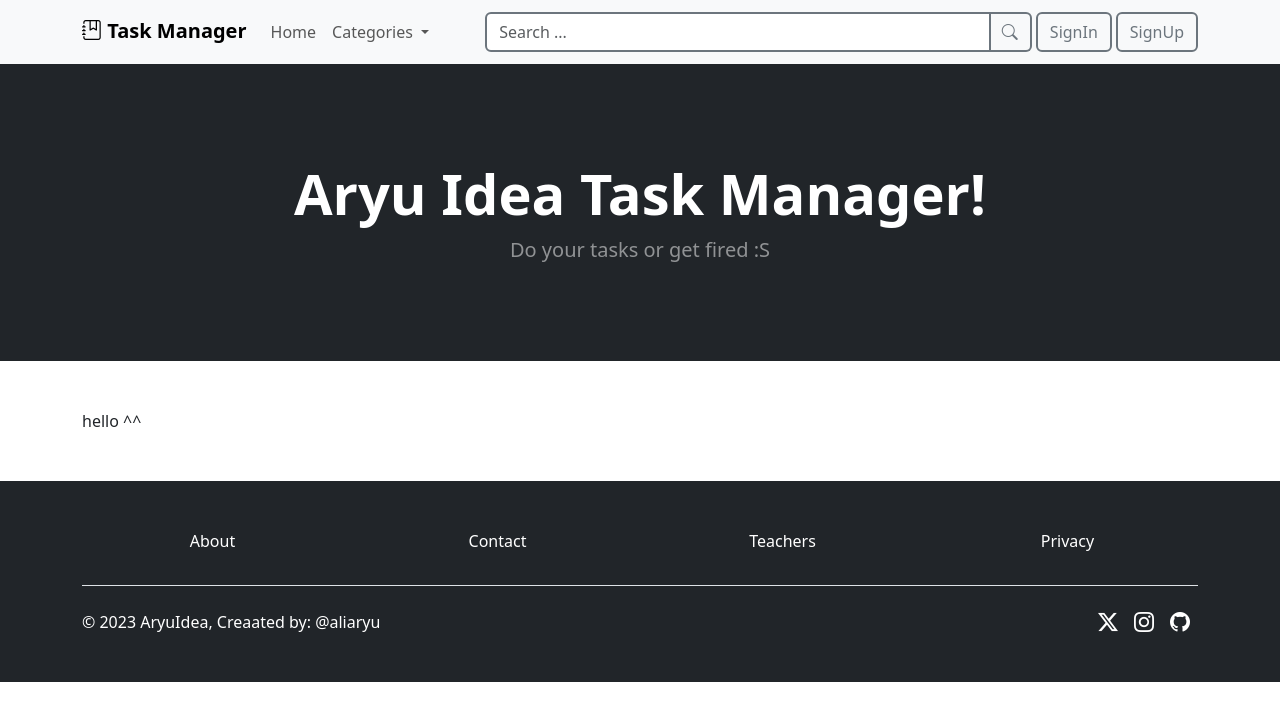
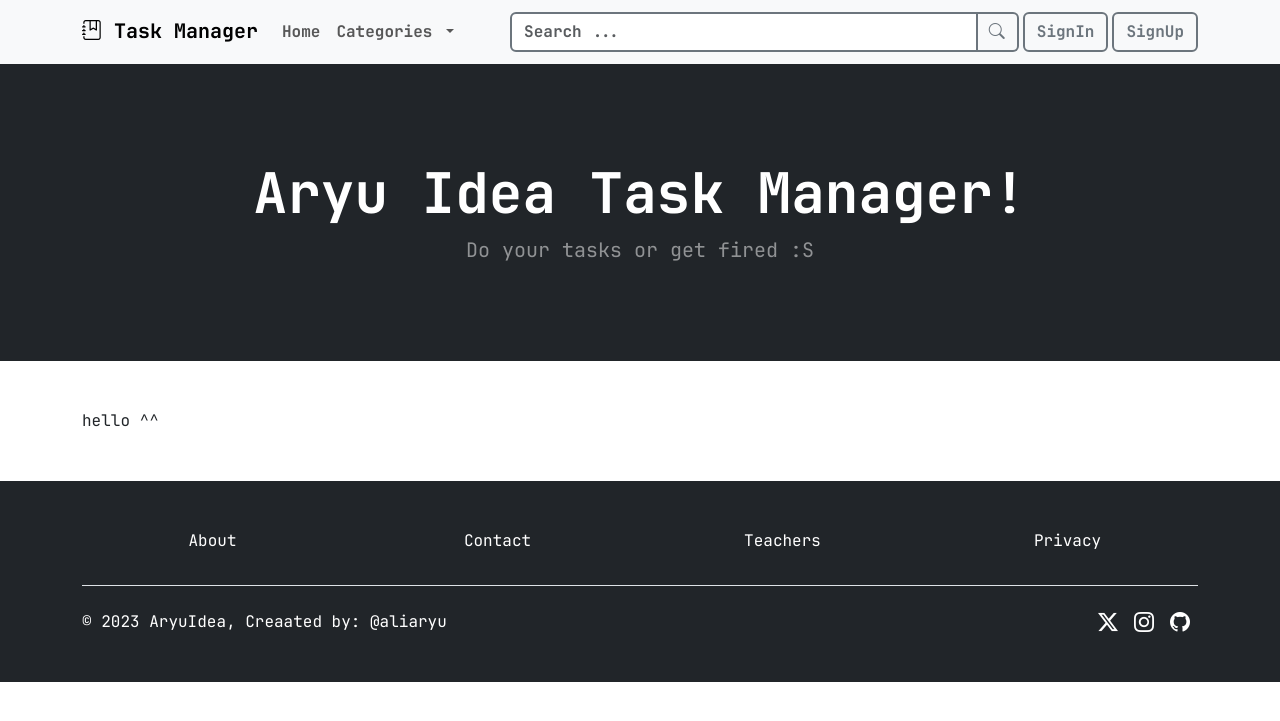
Before and after one commit to aliaryu/maktab100, a Django app: page / in a window 1280 px wide. Shown: the top 721 px of the page. Run offline with Django 4.2, Linux system fonts and the light colour scheme.

Commit message:
feat : add static files, css, icons, fonts

```diff
--- a/week20/TaskManager/src/settings.py
+++ b/week20/TaskManager/src/settings.py
@@ -121,6 +121,9 @@ USE_TZ = True
 # https://docs.djangoproject.com/en/4.2/howto/static-files/
 
 STATIC_URL = 'static/'
+STATICFILES_DIRS = [
+    BASE_DIR / "static"
+]
 
 # Default primary key field type
 # https://docs.djangoproject.com/en/4.2/ref/settings/#default-auto-field
--- /dev/null
+++ b/week20/TaskManager/static/css/style.css
@@ -0,0 +1,24 @@
+@font-face {
+    font-family: "JetBrains";
+    src: url("/static/fonts/JetBrainsMono[wght].ttf");
+}
+
+* {
+    font-family: JetBrains;
+}
+
+.fw-custom {
+    font-weight: 700;
+}
+
+.bi-code-slash {
+    -webkit-text-stroke: 1.5px;
+}
+
+.white {
+    color: white;
+}
+
+.bg-glass {
+    background-color: rgba(0, 0, 0, 0.575);
+}
--- a/week20/TaskManager/templates/base.html
+++ b/week20/TaskManager/templates/base.html
@@ -1,3 +1,5 @@
+{% load static %}
+
 <!DOCTYPE html>
 <html lang="en">
 <head>
@@ -6,6 +8,8 @@
     <link href="https://cdn.jsdelivr.net/npm/bootstrap@5.3.2/dist/css/bootstrap.min.css" rel="stylesheet" integrity="sha384-T3c6CoIi6uLrA9TneNEoa7RxnatzjcDSCmG1MXxSR1GAsXEV/Dwwykc2MPK8M2HN" crossorigin="anonymous">
     <link rel="stylesheet" href="https://cdn.jsdelivr.net/npm/bootstrap-icons@1.11.2/font/bootstrap-icons.min.css">
 
+    <link rel="stylesheet" href="{% static "css/style.css" %}">
+    <link rel="icon" type="image/x-icon" href="{% static "icons/logo.svg" %}">
     <title>{% block title %}Task Manager{% endblock title %}</title>
 
 </head>
```
Also changed, not shown: week20/TaskManager/static/fonts/JetBrainsMono[wght].ttf (added), week20/TaskManager/static/icons/logo.svg (renamed from week20/TaskManager/logo.svg).
